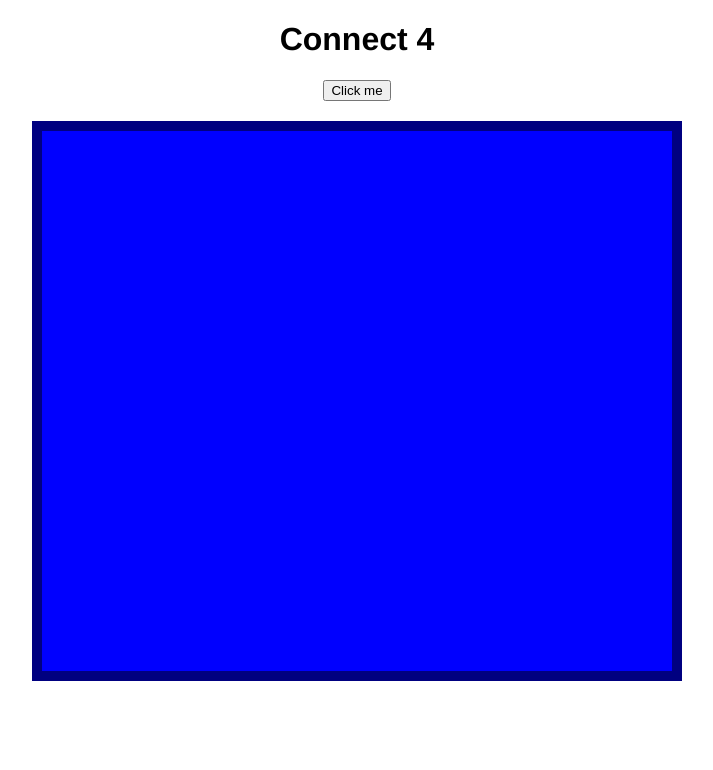
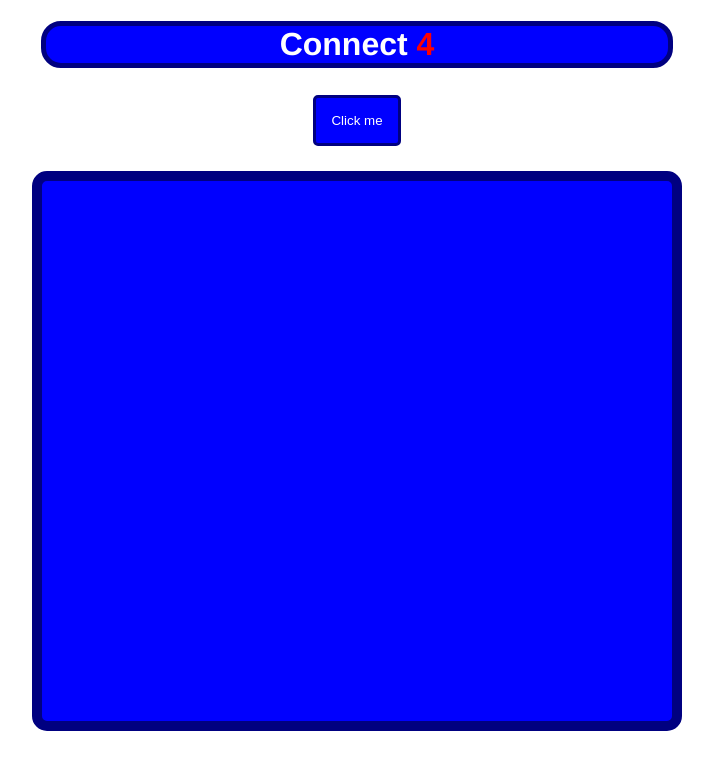
Before and after one commit to Openlab-2-2023/Connect-4, a plain HTML site: page index.html in a window 1280 px wide. Shown: the whole page, without its empty margins (283-996 px from the left). Drawn offline with Linux system fonts and the light colour scheme.

Commit message:
troška viac CSS + responzivita

```diff
--- a/connect-4.css
+++ b/connect-4.css
@@ -10,6 +10,7 @@ body{
     display: flex; /* cele do stredu */
     margin: 0 auto; /* cele do stredu */
     flex-wrap:wrap ; /* cele do stredu */
+    border-radius: 15px ;
 }
 .tile{
     height: 70px;
@@ -23,7 +24,47 @@ body{
 }
 .red-piece{
     background-color: red;
+
+    transition: 0.6s; /* pridá animáciu pomalého objavenia */
 }
 .yellow-piece{
     background-color: yellow;
+
+    transition: 0.6s;
 }
+
+ .tile:hover {
+    cursor:pointer;
+  /*  border-color: orangered;
+    transition: 0.6s;*/
+}
+#nadpis {
+    background-color: blue;
+    border: 5px solid navy;
+    color: white;
+    margin-left: 25%;
+    margin-right: 25%;
+    border-radius: 20px;
+}
+#stop {
+    background-color:blue;
+    border: 3.5px solid navy;
+    opacity: 1.0;
+    color: white;
+    margin: 5px;
+    border-radius: 5px;
+    padding: 15px;
+}
+#stop:hover {
+    border: 3.5px solid orangered;
+    background-color: orange;
+    cursor: pointer;
+    transition: 0.5s;
+}
+#stop:disabled {
+    opacity: 0.20;
+    border: 0px solid transparent;
+    background-color: lightgray;
+    color: black;
+    padding: 3px;
+}
--- a/index.html
+++ b/index.html
@@ -1,12 +1,12 @@
 <!DOCTYPE html>
 <html>
     <head>
-        <meta name="viewport" content="width=device-width, initial-scale=1">
+        <meta name="viewport" content="width=device-width, initial-scale=0.65">
         <link rel="stylesheet" href="connect-4.css">
         <script src="connectjv.js"></script>
     </head>
     <body>
-        <h1>Connect 4</h1>
+        <h1 id="nadpis">Connect <b style="color:red">4</b></h1>
         <button onclick="setGame();this.disabled=true" id="stop">Click me</button>
         <h2 id="winner"></h2>
         <div id="board"></div>
```
